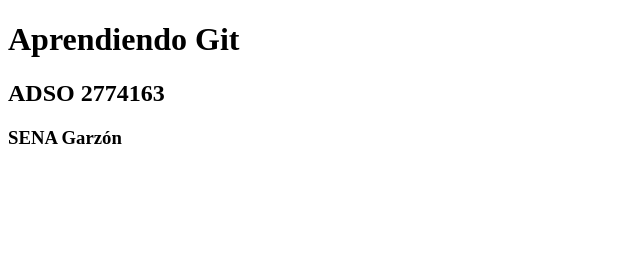
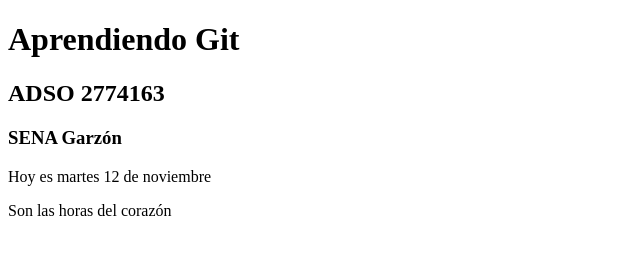
Before and after one commit to CAVV10/Mi-repositorio-1, a plain HTML site: page index.html in a window 1280 px wide. Shown: the whole page, without its empty margins (0-640 px from the left). Drawn offline with Linux system fonts and the light colour scheme.

Commit message:
Mi segundo commit

```diff
--- a/index.html
+++ b/index.html
@@ -9,5 +9,7 @@
     <h1>Aprendiendo Git</h1>
     <h2>ADSO 2774163</h2>
     <h3>SENA Garzón</h3>
+    <p>Hoy es martes 12 de noviembre</p>
+    <p>Son las horas del corazón</p>
 </body>
 </html>
```
